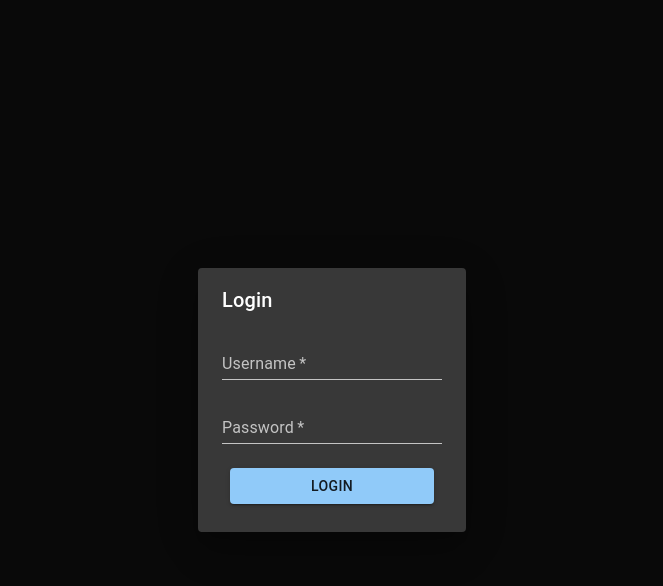
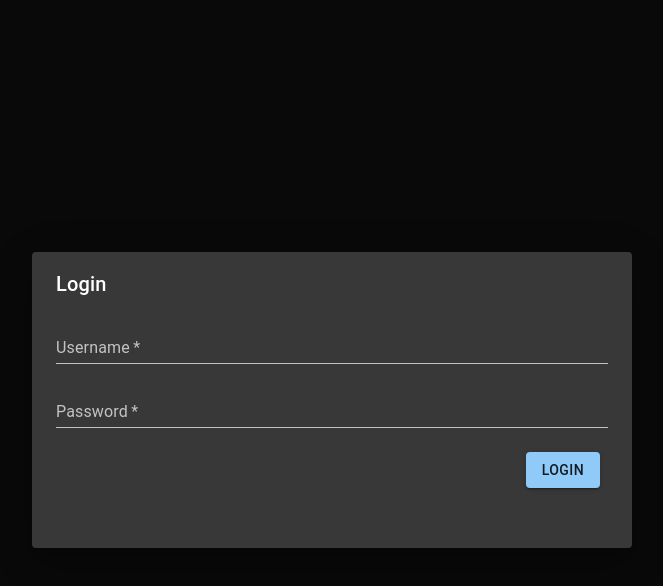
Before and after one commit to marioolcar/LETECI_MEDVJEDICI, a React (Create React App) app in the folder IzvorniKod/SpotPicker/frontend/: page /login in a window 1280 px wide. Both pictures are taken after a click on the button "LOGIN". Shown: the top 586 px of the page, without its empty margins (308-971 px from the left). Built offline with nearby package versions, Linux system fonts and the light colour scheme.

Commit message:
feat: finish login and logout

```diff
--- a/IzvorniKod/SpotPicker/frontend/src/App.tsx
+++ b/IzvorniKod/SpotPicker/frontend/src/App.tsx
@@ -29,7 +29,7 @@ function App() {
   return (
     <ThemeProvider theme={theme}>
       <CssBaseline />
-      {jwtToken ? <Main /> : <WelcomeScreen />}
+      {jwtToken ? <Main setJwtToken={setJwtToken} /> : <WelcomeScreen setJwtToken={setJwtToken} />}
     </ThemeProvider>
   );
 }
--- a/IzvorniKod/SpotPicker/frontend/src/components/Login/Login.tsx
+++ b/IzvorniKod/SpotPicker/frontend/src/components/Login/Login.tsx
@@ -1,4 +1,6 @@
 import {
+  Alert,
+  AlertTitle,
   Button,
   Dialog,
   DialogActions,
@@ -12,7 +14,7 @@ import {
 import { useForm, SubmitHandler, Controller } from "react-hook-form";
 import { LoginUser } from "../../models/Register";
 import { login } from "../../services/BackendService";
-import React from "react";
+import React, { useState } from "react";
 import Slide from "@mui/material/Slide";
 import { TransitionProps } from "@mui/material/transitions";
 import { useMutation, useQueryClient } from "@tanstack/react-query";
@@ -30,10 +32,12 @@ const Transition = React.forwardRef(function Transition(
 interface LoginProps {
   openLoginModal?: boolean;
   handleClose?: () => void;
+  setJwtToken?: any;
 }
 export function Login({
   openLoginModal,
   handleClose,
+  setJwtToken,
 }: LoginProps): JSX.Element {
   const { control, handleSubmit } = useForm({
     defaultValues: {
@@ -41,16 +45,16 @@ export function Login({
       password: "",
     },
   });
-  const queryClient = useQueryClient()
-
+  const [alertError, setAlertError] = useState<boolean>(false);
   const { mutate } = useMutation({
     mutationFn: (data: LoginUser) => login(data),
-    onSuccess: data => {
+    onSuccess: (data) => {
       if (data.data) {
         localStorage.setItem("jwt-token", data.data);
-        queryClient.setQueryData(['login'], data.data)
+        setJwtToken(data.data);
+      } else {
+        setAlertError(true);
       }
-
     },
   });
   const onSubmit: SubmitHandler<LoginUser> = (data) => mutate(data);
@@ -60,19 +64,20 @@ export function Login({
       TransitionComponent={Transition}
       keepMounted
       onClose={handleClose}
-      maxWidth="md"
+      fullWidth
+      maxWidth="sm"
     >
       <DialogTitle>Login</DialogTitle>
-      <DialogContent>
+      <DialogContent sx={{width: '100%'}}>
         <form onSubmit={handleSubmit(onSubmit)}>
           <Stack
             direction="column"
             justifyContent="center"
             alignItems="center"
             spacing={2}
-            sx={{ marginBottom: "1em" }}
           >
-            <Stack>
+            <Stack                     sx={{width: '100%'}}
+>
               <Controller
                 name="username"
                 control={control}
@@ -81,6 +86,7 @@ export function Login({
                     {...field}
                     required
                     autoFocus
+                    fullWidth
                     id="username_login"
                     label="Username"
                     variant="standard"
@@ -88,7 +94,8 @@ export function Login({
                 )}
               />
             </Stack>
-            <Stack>
+            <Stack                     sx={{width: '100%'}}
+>
               <Controller
                 name="password"
                 control={control}
@@ -96,21 +103,41 @@ export function Login({
                   <TextField
                     {...field}
                     required
+                    fullWidth
                     id="password_login"
                     label="Password"
                     variant="standard"
                     type="password"
+                    sx={{width: '100%'}}
                   />
                 )}
               />
             </Stack>
+            <Stack                     sx={{width: '100%'}}
+>
+              <DialogActions>
+              <Stack
+            direction="column"
+            justifyContent="flex-end"
+            alignItems="flex-end"
+            spacing={2}
+            sx={{ marginBottom: "1em" }}
+          >
+                <Stack>
+                  <Button fullWidth type="submit" variant="contained"                     sx={{width: '100%'}}
+>
+                    Login
+                  </Button>
+                </Stack>
+                <Stack>
+                  {alertError && (
+                    <Alert severity="error">Wrong username or password.</Alert>
+                  )}
+                </Stack>
+                </Stack>
+              </DialogActions>
+            </Stack>
           </Stack>
-
-          <DialogActions>
-            <Button fullWidth type="submit" variant="contained">
-              Login
-            </Button>
-          </DialogActions>
         </form>
       </DialogContent>
     </Dialog>
--- a/IzvorniKod/SpotPicker/frontend/src/pages/Main/Main.tsx
+++ b/IzvorniKod/SpotPicker/frontend/src/pages/Main/Main.tsx
@@ -2,10 +2,14 @@ import { Button } from '@mui/material';
 import React from 'react';
 import { useNavigate } from 'react-router-dom';
 
-export function Main(){
-    const navigate = useNavigate();
+interface MainProps {
+    setJwtToken: any;
+}
+
+export function Main({setJwtToken} : MainProps){
     const handleClick = () => {
         localStorage.removeItem('jwt-token');
+        setJwtToken(null);
     }
     return (
         <>
--- a/IzvorniKod/SpotPicker/frontend/src/pages/WelcomeScreen/WelcomeScreen.tsx
+++ b/IzvorniKod/SpotPicker/frontend/src/pages/WelcomeScreen/WelcomeScreen.tsx
@@ -4,7 +4,11 @@ import { redirect, useNavigate } from "react-router-dom";
 import { Login } from "../../components/Login/Login";
 import { Register } from "../../components/Register/Register";
 
-export function WelcomeScreen() {
+interface WelcomeScreenProps {
+  setJwtToken: any;
+}
+
+export function WelcomeScreen({setJwtToken}: WelcomeScreenProps) {
     const [openLoginModal, setOpenLoginModal] = useState<boolean>(false);
     const [openRegisterModal, setOpenRegisterModal] = useState<boolean>(false);
 
@@ -43,7 +47,7 @@ export function WelcomeScreen() {
           REGISTER
         </Button>
       </Stack>
-      <Login openLoginModal={openLoginModal} handleClose={handleLoginClose} />
+      <Login openLoginModal={openLoginModal} handleClose={handleLoginClose} setJwtToken={setJwtToken} />
       <Register openRegisterModal={openRegisterModal} handleClose={handleRegisterClose} />
     </Stack>
   );
```
